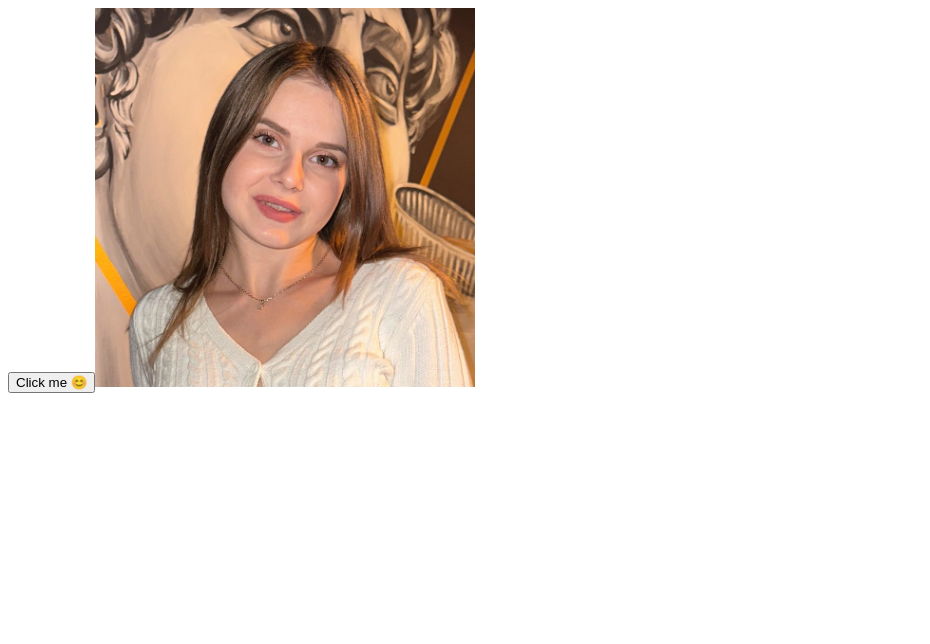
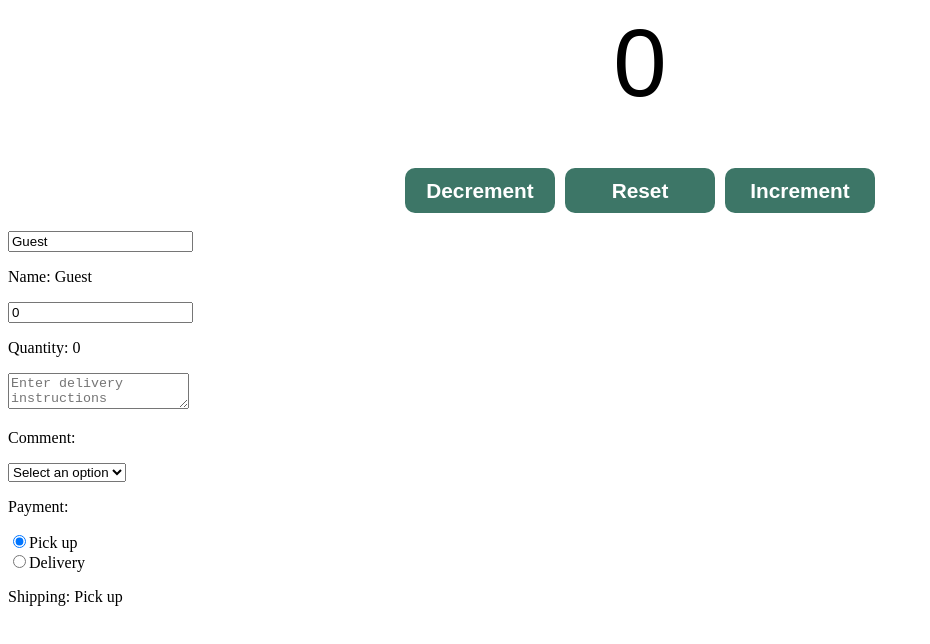
Before and after one commit to sksoniaa/react-practice-part-2, a React (Vite) app: page / in a window 1280 px wide. Shown: the top 644 px of the page, without its empty margins (0-930 px from the left). Built offline with nearby package versions, Linux system fonts and the light colour scheme.

Commit message:
useState hook and onChange event handler

```diff
--- a/src/App.jsx
+++ b/src/App.jsx
@@ -1,5 +1,12 @@
-import Button from "./Button"
-import ProfilePicture from "./ProfilePicture"
+// React hook - special function that allows functional compnents to use
+// React features without writing class components (React v16.8)
+// (useState, useEffect, useContext, useReducer, useCallback....)
+
+// useState() - A React hook that allows the creation of a stateful variable
+// AND a setter function to update its value in the Virtual DOM.
+// [name, setName]
+import MyComponent from "./MyComponent"
+import Counter from "./Counter"
 
 
 function App() {
@@ -7,8 +14,9 @@
 
   return (
     <>
-      <Button />
-      <ProfilePicture />
+      <Counter />
+      <br />
+      <MyComponent />
     </>
   )
 }
--- a/src/Button.jsx
+++ /dev/null
@@ -1,10 +0,0 @@
-
-export default function Button() {
-
-
-  const handleClick = (e) => e.target.textContent = "Hello!";
-
-  return(
-    <button onClick={(e) => handleClick(e)}>Click me 😊</button>
-  )
-}
--- /dev/null
+++ b/src/Counter.jsx
@@ -0,0 +1,30 @@
+
+import React, {useState} from 'react'
+
+export default function Counter() {
+
+  const [count, setCount] = useState(0)
+
+  const increment = () => {
+    setCount(count + 1)
+  }
+
+  const decrement = () => {
+    setCount(count - 1)
+  }
+
+  const reset = () =>{
+    setCount(0)
+  }
+  return(
+    <>
+      <div className='counter-container'>
+        <p className="count-display">{count}</p>
+        <button className='counter-button' onClick={decrement}>Decrement</button>
+        <button className='counter-button' onClick={reset}>Reset</button>
+        <button className='counter-button' onClick={increment}>Increment</button>
+
+      </div>
+    </>
+  )
+}
--- /dev/null
+++ b/src/MyComponent.jsx
@@ -0,0 +1,104 @@
+// import React, {useState} from 'react'
+// import { unstable_batchedUpdates } from 'react-dom'
+
+// export default function MyComponent() {
+
+//   const [name, setName] = useState("Guest")
+//   const [age, setAge] = useState(0)
+//   const [isEmployed, setIsEmployed] = useState(false)
+
+//   const updateName = () => {
+//     setName('Sofiia')
+//   }
+//   const updateAge = () => {
+//     setAge(age + 2)
+//   }
+//   const toggleEmployedState = () => {
+//     setIsEmployed(!isEmployed)
+//   }
+//   return(
+//     <>
+//       <div>
+//         <p>Name: {name}</p>
+//         <button onClick={updateName}>Set Name</button>
+
+//         <p>Age: {age}</p>
+//         <button onClick={updateAge}>Increase Age</button>
+
+//         <p>Is employed : {isEmployed ? "Yes" : "No"}</p>
+//         <button onClick={toggleEmployedState}>Employed?</button>
+//       </div>
+//     </>
+//   )
+// }
+
+
+import React, {useState} from 'react'
+
+export default function MyComponent() {
+
+  const [name, setName] = useState("Guest")
+  const [quantity, setQuantity] = useState(0)
+  const [comment, setComment] = useState("")
+  const [payment, setPayment] = useState("")
+  const [shipping, setShipping] = useState("Pick up")
+
+  function handleNameChange(event){
+    setName(event.target.value)
+  }
+
+  function handleQuantityChange(event) {
+    setQuantity(event.target.value)
+  }
+
+  function handleCommentChange(event) {
+    setComment(event.target.value)
+  }
+
+  function handlePaymentChange(event){
+    setPayment(event.target.value)
+  }
+
+  function handleShippingChange(event) {
+    setShipping(event.target.value)
+  }
+
+  return(
+    <>
+      <div>
+        <input value={name} onChange={handleNameChange} />
+        <p>Name: {name}</p>
+
+        <input type="number" value={quantity} onChange={handleQuantityChange}/>
+        <p>Quantity: {quantity}</p>
+
+        <textarea value={comment} onChange={handleCommentChange} placeholder='Enter delivery instructions'></textarea>
+        <p>Comment: {comment}</p>
+
+        <select value={payment} onChange={handlePaymentChange}>
+          <option value="">Select an option</option>
+          <option value="Visa">Visa</option>
+          <option value="MasterCard">MasterCard</option>
+          <option value="Giftcard">Giftcard</option>
+        </select>
+        <p>Payment: {payment}</p>
+
+        <label>
+          <input type="radio" value="Pick up"
+                              checked={shipping === "Pick up"} // if checked => value = "pick up"
+                              onChange={handleShippingChange}/>
+                              Pick up
+          </label>
+          <br />
+          <label>
+          <input type="radio" value="Delivery"
+                              checked={shipping === "Delivery"}
+                              onChange={handleShippingChange}/>
+
+          Delivery
+        </label>
+        <p>Shipping: {shipping}</p>
+      </div>
+    </>
+  )
+}
--- a/src/ProfilePicture.jsx
+++ /dev/null
@@ -1,13 +0,0 @@
- export default function ProfilePicture() {
-
-  const imageUrl = './src/assets/ProfilePic.jpeg'
-
-  const handleClick = (e) => {e.target.style.display = "none";
-                              console.log("you clicked on the image");}
-
-  return(
-    <>
-      <img className="profile-img" onClick={(e) => handleClick(e)}src={imageUrl} alt="" />
-    </>
-  )
- }
--- a/src/index.css
+++ b/src/index.css
@@ -1,3 +1,28 @@
-.profile-img{
-  width: 30%;
+.counter-container{
+  text-align: center;
+  font-family: Arial, Helvetica, sans-serif;
 }
+
+.count-display{
+  font-size: 6em;
+  margin-top: 0;
+  margin-bottom: 50px;
+}
+
+.counter-button{
+  width: 150px;
+  height: 45px;
+  margin: 0 5px;
+  font-weight: bold;
+  font-size: 1.3em;
+  background-color: hsl(164, 32%, 35%);
+  color: white;
+  border: none;
+  border-radius: 10px;
+  transition: .15s ease-in-out;
+}
+
+.counter-button:hover{
+  background-color: hsl(164, 47%, 45%);
+  box-shadow: 0 0 5px black;
+}
```
